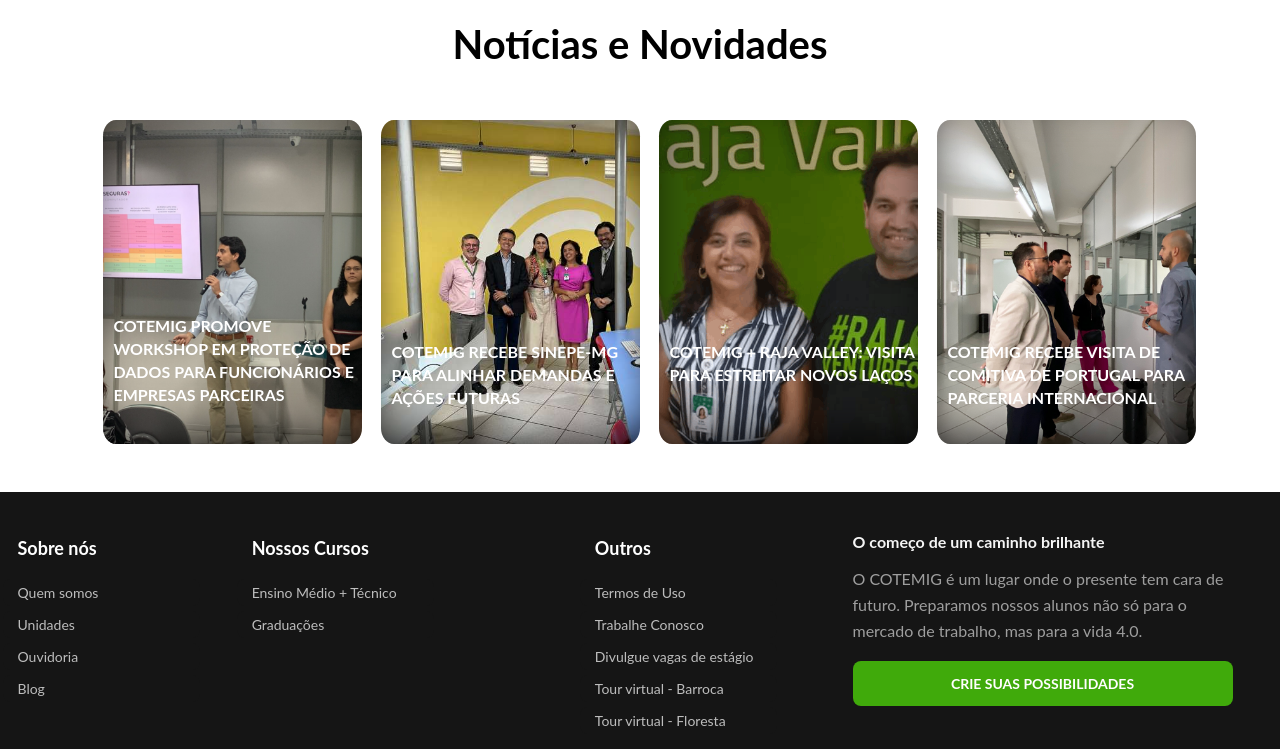
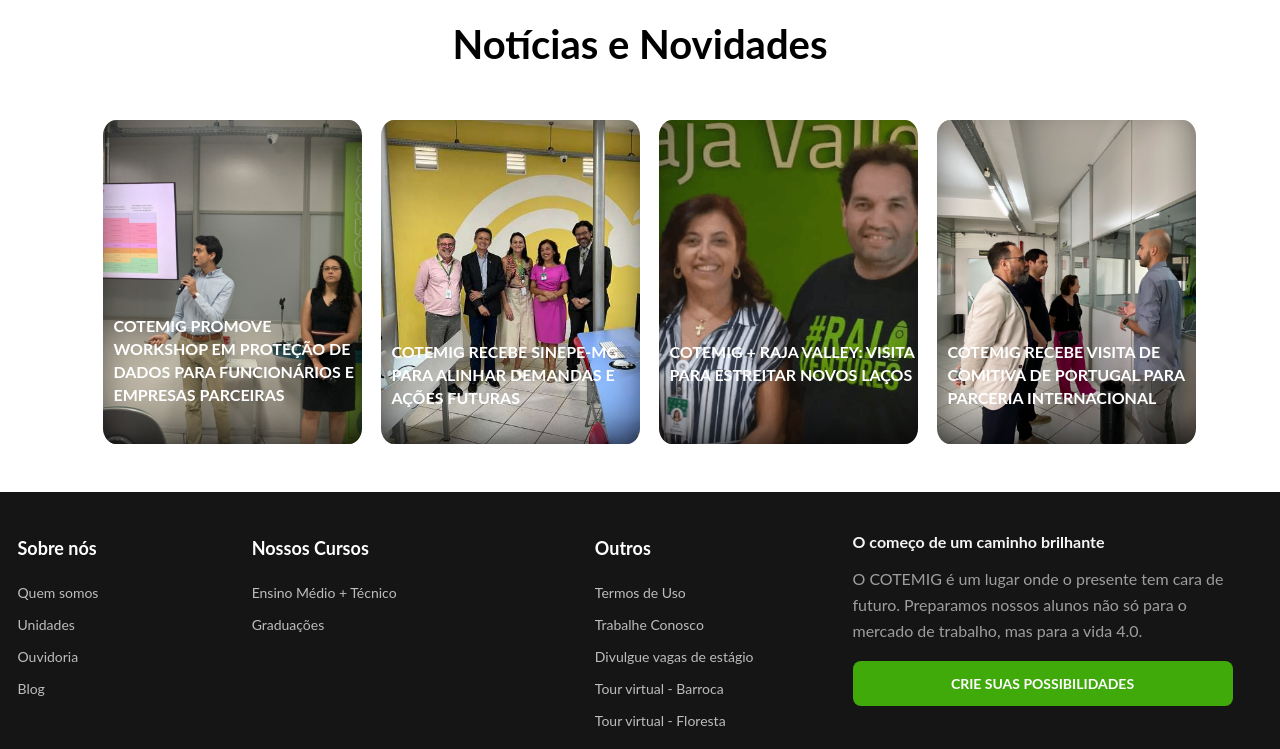
Before and after one commit to Marcus-Calegar/Site-Cotemig, a plain HTML site: page index.html in a window 1280 px wide. Shown: the part 1720-2469 px from the top of the page. Drawn offline with Linux system fonts and the light colour scheme.

Commit message:
Correcao de bugs

```diff
--- a/Assets/css/main.css
+++ b/Assets/css/main.css
@@ -339,18 +339,39 @@
     font-size: 32px;
 }
 
-#Atendimento::before {
-    width: 3em;
-    height: 3em;
-    border-radius: 50%;
-    background: url(/Assets/imagens/ligar.svg) no-repeat center center/cover;
+#Workshop {
+    background: url(/Assets/imagens/workshop.png);
+    background-size: 120%;
+    box-shadow: inset 0px -17px 50px -16px black;
+    transition: all .2s linear;
+    background-position: center;
 }
 
-#Workshop {
-    background: url(/Assets/imagens/workshop.png);
+#Valley {
+    background: url(/Assets/imagens/raja-valley.png);
     background-size: cover;
     box-shadow: inset 0px -17px 50px -16px black;
     transition: all .2s linear;
+    background-position: center;
+    background-size: 120%;
+}
+
+#Visita {
+    background: url(/Assets/imagens/visita.png);
+    background-size: cover;
+    box-shadow: inset 0px -17px 50px -16px black;
+    transition: all .2s linear;
+    background-position: center;
+    background-size: 120%;
+}
+
+#Sinepe {
+    background: url(/Assets/imagens/sinepe.jpg);
+    background-size: cover;
+    box-shadow: inset 0px -17px 50px -16px black;
+    transition: all .2s linear;
+    background-position: center;
+    background-size: 120%;
 }
 
 #Workshop h3 {
@@ -362,26 +383,11 @@
     padding-left: 10px;
 }
 
-#Workshop img {
-    width: 100%;
-    height: 100%;
-    margin-top: 0px;
-    object-fit: cover;
-
-}
-
 #Workshop:hover,
 #Sinepe:hover,
 #Valley:hover,
 #Visita:hover {
-    margin-top: -0.7em;
-}
-
-#Sinepe {
-    background: url(/Assets/imagens/sinepe.jpg);
-    background-size: cover;
-    box-shadow: inset 0px -17px 50px -16px black;
-    transition: all .2s linear;
+   background-size: 135%;
 }
 
 #Sinepe h3,
@@ -393,20 +399,6 @@
     line-height: 23px;
     padding-top: 85%;
     padding-left: 10px;
-}
-
-#Valley {
-    background: url(/Assets/imagens/raja-valley.png);
-    background-size: cover;
-    box-shadow: inset 0px -17px 50px -16px black;
-    transition: all .2s linear;
-}
-
-#Visita {
-    background: url(/Assets/imagens/visita.png);
-    background-size: cover;
-    box-shadow: inset 0px -17px 50px -16px black;
-    transition: all .2s linear;
 }
 
 #noticias-novidades {
--- a/index.html
+++ b/index.html
@@ -142,7 +142,7 @@
     </div>
     <div id="Atendimento">
         <h4>Central de Atendimento</h4>
-        <a href="tel:553132138666">(31) 3213.8666</a>
+        <a href="">(31) 3213.8666</a>
     </div>
 
     <div class="container">
```
Also changed, not shown: Assets/imagens/ligar.svg (deleted).
